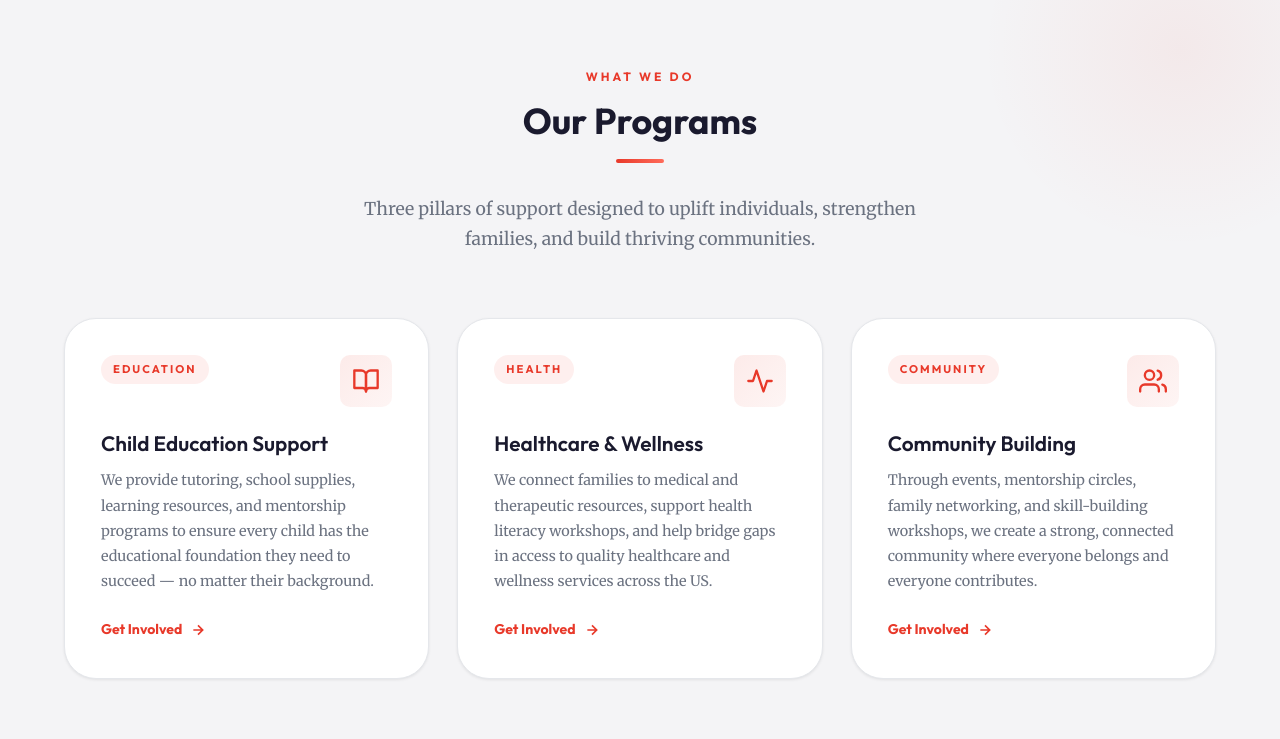
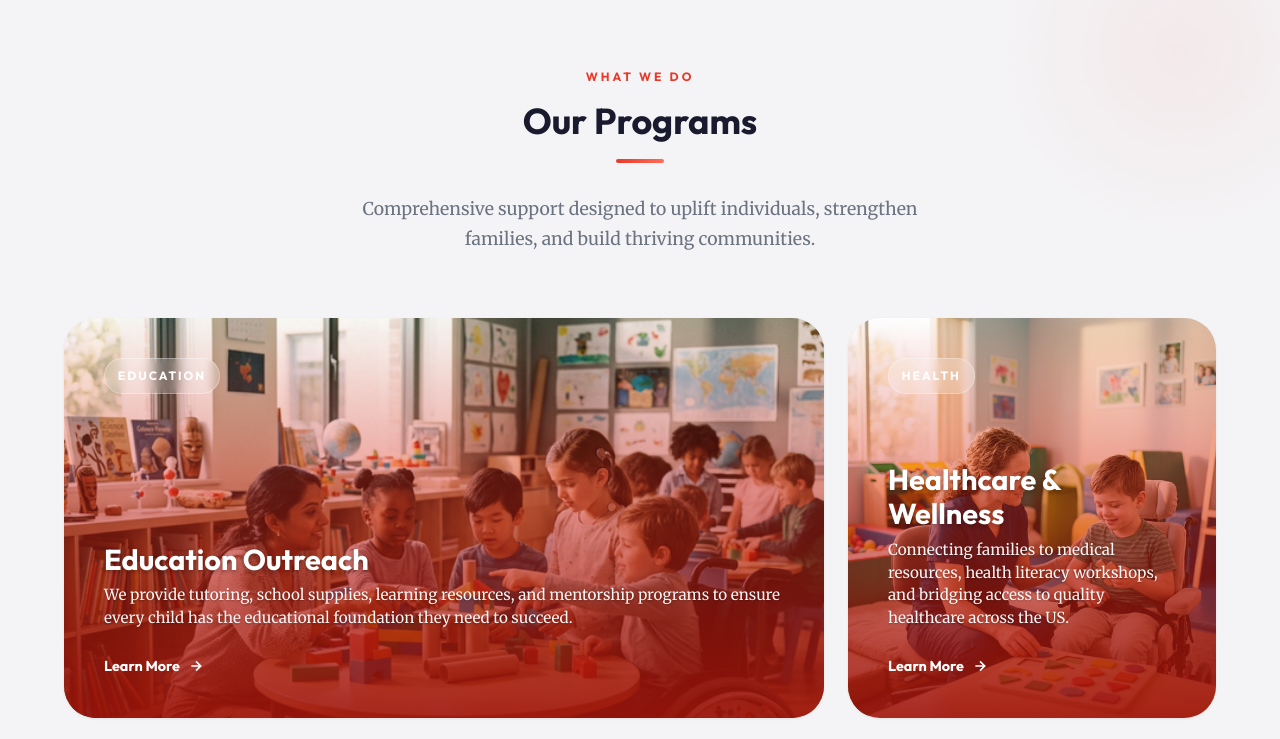
Before and after one commit to theorjiugovictor/new-purpose, a website built with Vite: page index.html in a window 1280 px wide. Shown: the part 1763-2502 px from the top of the page. Built offline with nearby package versions, Linux system fonts and the light colour scheme.

Commit message:
Implement image-based bento grid for Services section and finalize Team bios

```diff
--- a/src/sections/Services.js
+++ b/src/sections/Services.js
@@ -1,23 +1,38 @@
 import './services.css';
+
+import educationImg from '../assets/services/education.png';
+import healthImg from '../assets/services/health.png';
+import communityImg from '../assets/services/community.png';
+import digitalImg from '../assets/services/digital.png';
 
 const programs = [
   {
-    title: 'Child Education Support',
-    description: 'We provide tutoring, school supplies, learning resources, and mentorship programs to ensure every child has the educational foundation they need to succeed — no matter their background.',
-    icon: '<svg xmlns="http://www.w3.org/2000/svg" width="28" height="28" viewBox="0 0 24 24" fill="none" stroke="currentColor" stroke-width="2" stroke-linecap="round" stroke-linejoin="round"><path d="M2 3h6a4 4 0 0 1 4 4v14a3 3 0 0 0-3-3H2z"/><path d="M22 3h-6a4 4 0 0 0-4 4v14a3 3 0 0 1 3-3h7z"/></svg>',
-    tag: 'Education'
+    title: 'Education Outreach',
+    description: 'We provide tutoring, school supplies, learning resources, and mentorship programs to ensure every child has the educational foundation they need to succeed.',
+    image: educationImg,
+    tag: 'Education',
+    span: 'wide'
   },
   {
     title: 'Healthcare & Wellness',
-    description: 'We connect families to medical and therapeutic resources, support health literacy workshops, and help bridge gaps in access to quality healthcare and wellness services across the US.',
-    icon: '<svg xmlns="http://www.w3.org/2000/svg" width="28" height="28" viewBox="0 0 24 24" fill="none" stroke="currentColor" stroke-width="2" stroke-linecap="round" stroke-linejoin="round"><path d="M22 12h-4l-3 9L9 3l-3 9H2"/></svg>',
-    tag: 'Health'
+    description: 'Connecting families to medical resources, health literacy workshops, and bridging access to quality healthcare across the US.',
+    image: healthImg,
+    tag: 'Health',
+    span: 'square'
+  },
+  {
+    title: 'Digital Empowerment',
+    description: 'Equipping special needs children with tablets, digital gadgets, and essential tech skills to foster learning and independence.',
+    image: digitalImg,
+    tag: 'Technology',
+    span: 'square'
   },
   {
     title: 'Community Building',
-    description: 'Through events, mentorship circles, family networking, and skill-building workshops, we create a strong, connected community where everyone belongs and everyone contributes.',
-    icon: '<svg xmlns="http://www.w3.org/2000/svg" width="28" height="28" viewBox="0 0 24 24" fill="none" stroke="currentColor" stroke-width="2" stroke-linecap="round" stroke-linejoin="round"><path d="M17 21v-2a4 4 0 0 0-4-4H5a4 4 0 0 0-4 4v2"/><circle cx="9" cy="7" r="4"/><path d="M23 21v-2a4 4 0 0 0-3-3.87"/><path d="M16 3.13a4 4 0 0 1 0 7.75"/></svg>',
-    tag: 'Community'
+    description: 'Through events, mentoring, and inclusive family networking, we create a connected community where everyone belongs.',
+    image: communityImg,
+    tag: 'Community',
+    span: 'wide'
   }
 ];
 
@@ -29,22 +44,25 @@ export function mountServices(element) {
         <span class="section-label">What We Do</span>
         <h2 class="section-title">Our Programs</h2>
         <div class="title-underline"></div>
-        <p class="section-subtitle">Three pillars of support designed to uplift individuals, strengthen families, and build thriving communities.</p>
+        <p class="section-subtitle">Comprehensive support designed to uplift individuals, strengthen families, and build thriving communities.</p>
       </div>
 
-      <div class="services-grid">
+      <div class="bento-grid">
         ${programs.map((p, i) => `
-          <div class="service-card reveal reveal-delay-${i + 1}">
-            <div class="service-card-top">
+          <div class="bento-card bento-${p.span} reveal reveal-delay-${i + 1}">
+            <div class="bento-image-wrapper">
+              <img src="${p.image}" alt="${p.title}" class="bento-image" loading="lazy">
+              <div class="bento-overlay"></div>
+            </div>
+            <div class="bento-content">
               <span class="service-tag">${p.tag}</span>
-              <div class="service-icon">${p.icon}</div>
+              <h3 class="bento-title">${p.title}</h3>
+              <p class="bento-description">${p.description}</p>
+              <a href="#contact" class="bento-link">
+                Learn More
+                <svg width="16" height="16" viewBox="0 0 24 24" fill="none" class="bento-arrow" stroke="currentColor" stroke-width="2.5"><path d="M5 12h14M12 5l7 7-7 7"/></svg>
+              </a>
             </div>
-            <h3 class="service-title">${p.title}</h3>
-            <p class="service-description">${p.description}</p>
-            <a href="#contact" class="service-link">
-              Get Involved
-              <svg width="16" height="16" viewBox="0 0 24 24" fill="none" stroke="currentColor" stroke-width="2.5" aria-hidden="true"><path d="M5 12h14M12 5l7 7-7 7"/></svg>
-            </a>
           </div>
         `).join('')}
       </div>
--- a/src/sections/services.css
+++ b/src/sections/services.css
@@ -21,108 +21,140 @@
     margin-bottom: var(--spacing-lg);
 }
 
-.services-grid {
+.bento-grid {
     display: grid;
     grid-template-columns: repeat(3, 1fr);
-    gap: 1.75rem;
+    gap: 1.5rem;
+    margin-top: 2rem;
 }
 
-.service-card {
-    background-color: white;
-    padding: 2.25rem;
+.bento-card {
+    position: relative;
     border-radius: var(--radius-xl);
+    overflow: hidden;
     box-shadow: var(--shadow-sm);
-    border: 1px solid var(--color-border);
-    transition: transform var(--transition-normal), box-shadow var(--transition-normal), border-color var(--transition-normal);
+    transition: transform var(--transition-normal), box-shadow var(--transition-normal);
     display: flex;
     flex-direction: column;
-    position: relative;
-    overflow: hidden;
+    min-height: 400px;
+    text-decoration: none;
 }
 
-.service-card::after {
-    content: '';
+.bento-card:hover {
+    transform: translateY(-8px);
+    box-shadow: 0 20px 40px rgba(0, 0, 0, 0.2);
+}
+
+.bento-wide {
+    grid-column: span 2;
+}
+
+.bento-square {
+    grid-column: span 1;
+}
+
+.bento-image-wrapper {
     position: absolute;
-    bottom: 0;
+    top: 0;
     left: 0;
     width: 100%;
-    height: 3px;
-    background: linear-gradient(90deg, var(--color-primary), var(--color-primary-light));
-    transform: scaleX(0);
-    transform-origin: left;
-    transition: transform var(--transition-normal);
+    height: 100%;
+    z-index: 1;
 }
 
-.service-card:hover {
-    transform: translateY(-6px);
-    box-shadow: var(--shadow-lg);
-    border-color: rgba(232, 57, 42, 0.2);
+.bento-image {
+    width: 100%;
+    height: 100%;
+    object-fit: cover;
+    transition: transform 0.8s ease;
 }
 
-.service-card:hover::after {
-    transform: scaleX(1);
+.bento-card:hover .bento-image {
+    transform: scale(1.05);
 }
 
-.service-card-top {
+.bento-overlay {
+    position: absolute;
+    top: 0;
+    left: 0;
+    width: 100%;
+    height: 100%;
+    background: linear-gradient(to top, rgba(0, 0, 0, 0.85) 0%, rgba(0, 0, 0, 0.4) 50%, rgba(0, 0, 0, 0.1) 100%);
+    z-index: 2;
+}
+
+/* Custom gradients for variety like the mockups */
+.bento-card:nth-child(1) .bento-overlay,
+.bento-card:nth-child(2) .bento-overlay {
+    background: linear-gradient(to top, rgba(160, 20, 10, 0.9) 0%, rgba(220, 40, 30, 0.4) 60%, transparent 100%);
+}
+
+.bento-card:nth-child(3) .bento-overlay,
+.bento-card:nth-child(4) .bento-overlay {
+    background: linear-gradient(to top, rgba(20, 25, 45, 0.95) 0%, rgba(30, 35, 60, 0.5) 60%, transparent 100%);
+}
+
+.bento-content {
+    position: relative;
+    z-index: 3;
+    padding: 2.5rem;
     display: flex;
-    justify-content: space-between;
-    align-items: flex-start;
-    margin-bottom: 1.5rem;
+    flex-direction: column;
+    justify-content: flex-end;
+    height: 100%;
+    color: white;
 }
 
 .service-tag {
     display: inline-block;
     font-family: var(--font-heading);
-    font-size: 0.7rem;
+    font-size: 0.75rem;
     font-weight: 700;
     text-transform: uppercase;
     letter-spacing: 2px;
-    color: var(--color-primary);
-    background: rgba(232, 57, 42, 0.08);
-    padding: 0.3rem 0.75rem;
+    color: white;
+    background: rgba(255, 255, 255, 0.2);
+    backdrop-filter: blur(4px);
+    -webkit-backdrop-filter: blur(4px);
+    padding: 0.4rem 0.8rem;
     border-radius: var(--radius-full);
+    align-self: flex-start;
+    margin-bottom: auto;
+    border: 1px solid rgba(255, 255, 255, 0.3);
 }
 
-.service-icon {
-    width: 52px;
-    height: 52px;
-    background: linear-gradient(135deg, rgba(232, 57, 42, 0.1), rgba(232, 57, 42, 0.05));
-    border-radius: var(--radius-md);
-    display: flex;
-    align-items: center;
-    justify-content: center;
-    color: var(--color-primary);
-    flex-shrink: 0;
+.bento-title {
+    font-family: var(--font-heading);
+    font-size: 1.8rem;
+    font-weight: 700;
+    margin-bottom: 0.5rem;
+    color: white;
+    text-shadow: 0 2px 4px rgba(0, 0, 0, 0.3);
 }
 
-.service-title {
-    font-size: 1.3rem;
-    color: var(--color-secondary);
-    margin-bottom: 0.75rem;
+.bento-description {
+    font-size: 0.95rem;
+    line-height: 1.5;
+    opacity: 0.95;
+    margin-bottom: 1.5rem;
+    text-shadow: 0 1px 2px rgba(0, 0, 0, 0.3);
 }
 
-.service-description {
-    color: var(--color-text-muted);
-    font-size: 0.9rem;
-    line-height: 1.75;
-    flex-grow: 1;
-    margin-bottom: 1.5rem;
-}
-
-.service-link {
+.bento-link {
     display: inline-flex;
     align-items: center;
     gap: 0.5rem;
     font-family: var(--font-heading);
     font-weight: 700;
-    font-size: 0.875rem;
-    color: var(--color-primary);
-    transition: gap var(--transition-fast);
-    margin-top: auto;
+    font-size: 0.9rem;
+    color: white;
+    text-decoration: none;
+    transition: gap var(--transition-fast), color var(--transition-fast);
 }
 
-.service-link:hover {
-    gap: 0.75rem;
+.bento-link:hover {
+    gap: 0.8rem;
+    color: var(--color-primary-light);
 }
 
 .reveal {
@@ -136,20 +168,40 @@
     transform: translateY(0);
 }
 
-.reveal-delay-1 { transition-delay: 0.1s; }
-.reveal-delay-2 { transition-delay: 0.2s; }
-.reveal-delay-3 { transition-delay: 0.3s; }
+.reveal-delay-1 {
+    transition-delay: 0.1s;
+}
+
+.reveal-delay-2 {
+    transition-delay: 0.2s;
+}
+
+.reveal-delay-3 {
+    transition-delay: 0.3s;
+}
+
+.reveal-delay-4 {
+    transition-delay: 0.4s;
+}
 
 @media (max-width: 900px) {
-    .services-grid {
+    .bento-grid {
         grid-template-columns: 1fr;
-        max-width: 500px;
-        margin: 0 auto;
+    }
+
+    .bento-wide,
+    .bento-square {
+        grid-column: span 1;
+        min-height: 320px;
     }
 }
 
 @media (max-width: 640px) {
-    .service-card {
-        padding: 1.75rem;
+    .bento-content {
+        padding: 1.5rem;
+    }
+
+    .bento-title {
+        font-size: 1.5rem;
     }
 }
```
Also changed, not shown: src/sections/Team.js (+8 -8 lines), src/assets/services/community.png (added), src/assets/services/digital.png (added), src/assets/services/education.png (added), src/assets/services/health.png (added).
